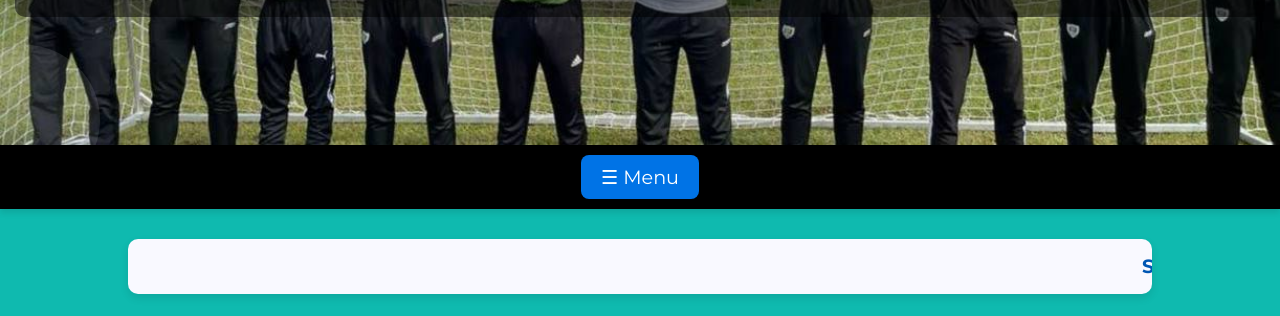
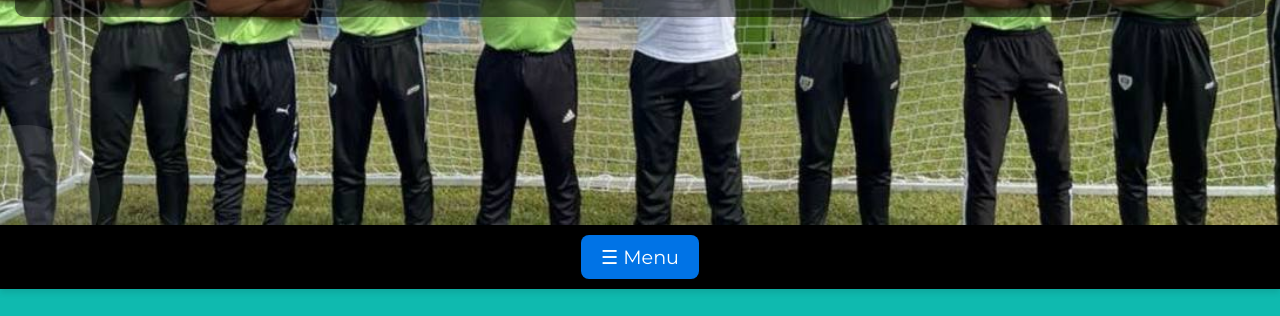
Before and after one commit to dennzy11/individual-assignment-imd318, a website: page experience.html in a window 1280 px wide. Shown: the part 275-591 px from the top of the page. Drawn offline with Linux system fonts and the light colour scheme.

Commit message:
Update experience.html

```diff
--- a/experience.html
+++ b/experience.html
@@ -233,7 +233,7 @@
 <body>
     </head>
 <body>
-   <header style="background: url('images/bgreff.jpeg') no-repeat center center/cover; height: 40vh;">
+   <header style="background: url('images/bgreff.jpeg') no-repeat center center/cover; height: 50vh;">
     <div class="header-content">
         <h1> "Designing the Future, Shaping Experiences" </h1>
     </div>
```
